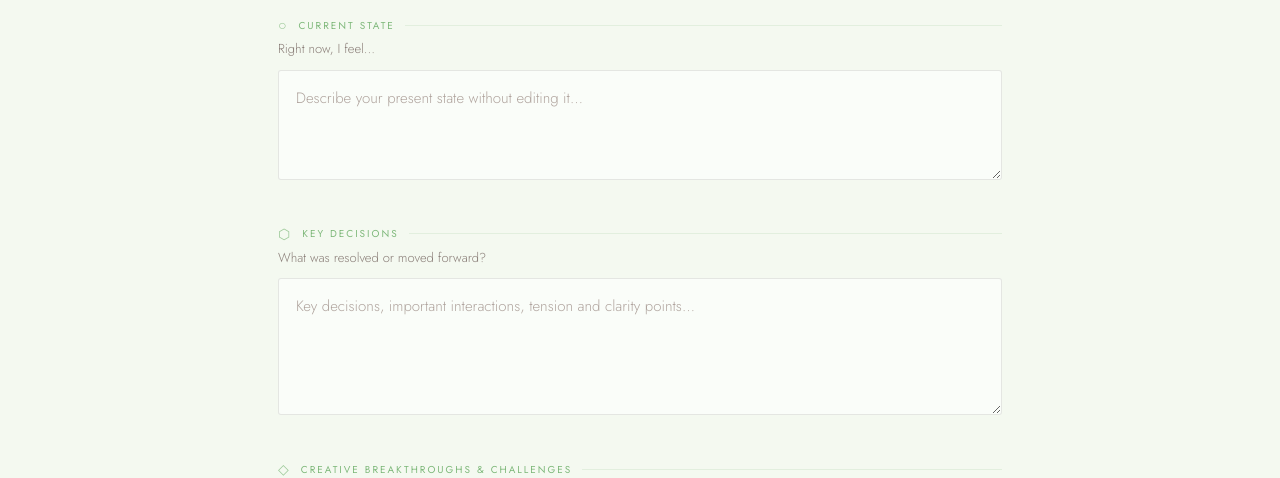
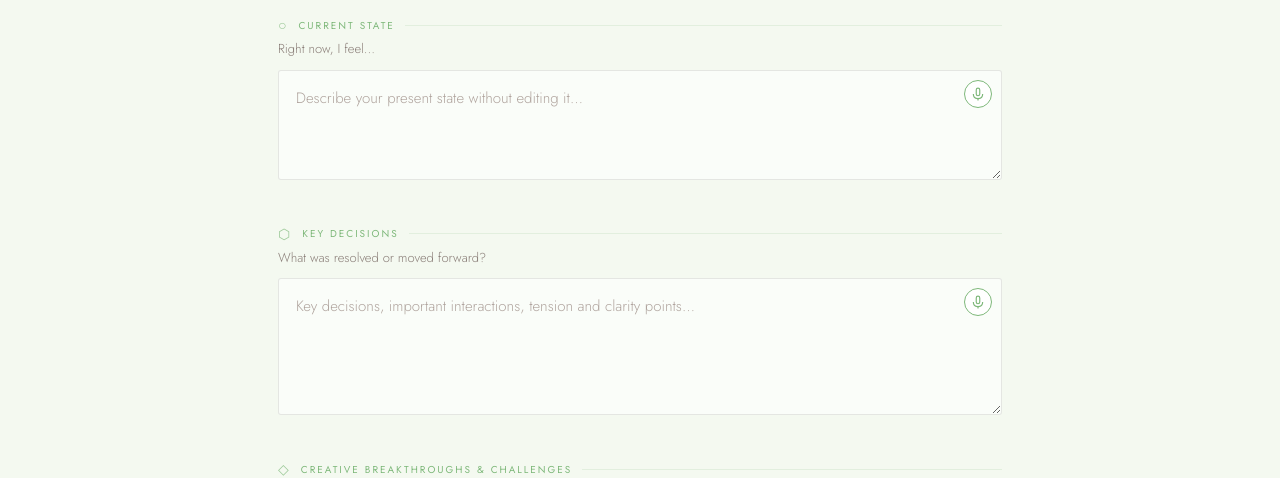
Before and after one commit to carlosmkjr-bit/Directors-Journal, a React (Vite) app: page / in a window 1280 px wide. Shown: the part 254-732 px from the top of the page. Built offline with nearby package versions, Linux system fonts and the light colour scheme.

Commit message:
Update App.jsx

```diff
--- a/src/App.jsx
+++ b/src/App.jsx
@@ -1,4 +1,4 @@
-import { useState, useEffect, useRef } from "react";
+import { useState, useEffect, useRef, useCallback } from "react";
 
 const SEASONS = {
   spring: { label: "Spring", glyph: "✦", color: "#7eb87a", bg: "#f4f9f0", bgCard: "rgba(126,184,122,0.06)" },
@@ -46,6 +46,86 @@ const WEEKLY_SECTIONS = [
 const INIT_DAILY = { state: "", decisions: "", breakthroughs: "", questions: "", notes: "" };
 const INIT_WEEKLY = { w_state: "", w_happened: "", w_embodied: "", w_structural: "", w_iq: "", w_principle: "", w_adjustment: "", w_closing: "" };
 
+function useVoice(onResult) {
+  const [listening, setListening] = useState(false);
+  const [activeKey, setActiveKey] = useState(null);
+  const recRef = useRef(null);
+  const supported = typeof window !== "undefined" && ("SpeechRecognition" in window || "webkitSpeechRecognition" in window);
+
+  const start = useCallback((key) => {
+    if (!supported) return;
+    if (recRef.current) { recRef.current.stop(); }
+    const SR = window.SpeechRecognition || window.webkitSpeechRecognition;
+    const rec = new SR();
+    rec.continuous = true;
+    rec.interimResults = false;
+    rec.lang = "en-US";
+    rec.onresult = (e) => {
+      const transcript = Array.from(e.results).map(r => r[0].transcript).join(" ");
+      onResult(key, transcript);
+    };
+    rec.onend = () => { setListening(false); setActiveKey(null); };
+    rec.onerror = () => { setListening(false); setActiveKey(null); };
+    rec.start();
+    recRef.current = rec;
+    setListening(true);
+    setActiveKey(key);
+  }, [supported, onResult]);
+
+  const stop = useCallback(() => {
+    if (recRef.current) { recRef.current.stop(); recRef.current = null; }
+    setListening(false);
+    setActiveKey(null);
+  }, []);
+
+  const toggle = useCallback((key) => {
+    if (listening && activeKey === key) { stop(); } else { start(key); }
+  }, [listening, activeKey, start, stop]);
+
+  return { listening, activeKey, toggle, stop, supported };
+}
+
+function RecordingBanner({ listening, stop }) {
+  if (!listening) return null;
+  return (
+    <div style={{
+      position:"fixed",top:0,left:0,right:0,zIndex:9999,
+      background:"#e53e3e",color:"white",padding:"12px 24px",
+      display:"flex",alignItems:"center",justifyContent:"space-between",
+      fontFamily:"'Jost',sans-serif",fontSize:"13px",fontWeight:500,
+      letterSpacing:".05em",boxShadow:"0 2px 12px rgba(229,62,62,0.4)"
+    }}>
+      <div style={{display:"flex",alignItems:"center",gap:"10px"}}>
+        <span style={{width:10,height:10,borderRadius:"50%",background:"white",display:"inline-block",animation:"blink 1s infinite"}}/>
+        RECORDING — speak now
+      </div>
+      <button onClick={stop} style={{
+        background:"rgba(255,255,255,0.25)",border:"1px solid rgba(255,255,255,0.5)",
+        color:"white",padding:"5px 14px",borderRadius:"2px",cursor:"pointer",
+        fontFamily:"'Jost',sans-serif",fontSize:"11px",letterSpacing:".1em",fontWeight:600
+      }}>■ STOP</button>
+    </div>
+  );
+}
+
+function MicBtn({ fieldKey, activeKey, listening, toggle, color }) {
+  const isActive = listening && activeKey === fieldKey;
+  return (
+    <button
+      className={`mic-btn${isActive ? " mic-active" : ""}`}
+      onClick={() => toggle(fieldKey)}
+      title={isActive ? "Stop recording" : "Speak to type"}
+      style={{ "--mic-color": isActive ? "#e53e3e" : color }}
+    >
+      {isActive ? (
+        <svg width="14" height="14" viewBox="0 0 24 24" fill="currentColor"><rect x="6" y="6" width="12" height="12" rx="2"/></svg>
+      ) : (
+        <svg width="14" height="14" viewBox="0 0 24 24" fill="currentColor"><path d="M12 1a4 4 0 0 1 4 4v7a4 4 0 0 1-8 0V5a4 4 0 0 1 4-4zm0 2a2 2 0 0 0-2 2v7a2 2 0 0 0 4 0V5a2 2 0 0 0-2-2zm-7 9a7 7 0 0 0 14 0h2a9 9 0 0 1-8 8.94V23h-2v-2.06A9 9 0 0 1 3 12h2z"/></svg>
+      )}
+    </button>
+  );
+}
+
 export default function CulturalJournal() {
   const now = new Date();
   const sk = getSeason(now.getMonth());
@@ -61,6 +141,16 @@ export default function CulturalJournal() {
   const [archiveFilter, setArchiveFilter] = useState("all");
   const [importMsg, setImportMsg] = useState("");
   const importRef = useRef();
+
+  const handleVoiceResult = useCallback((key, transcript) => {
+    if (DAILY_FIELDS.find(f => f.key === key) || key === "notes") {
+      setDaily(d => ({ ...d, [key]: (d[key] ? d[key] + " " : "") + transcript }));
+    } else {
+      setWeekly(w => ({ ...w, [key]: (w[key] ? w[key] + " " : "") + transcript }));
+    }
+  }, []);
+
+  const { listening, activeKey, toggle, stop, supported } = useVoice(handleVoiceResult);
 
   useEffect(() => { const t = setInterval(() => setTime(fmtTime(new Date())), 30000); return () => clearInterval(t); }, []);
   useEffect(() => { try { localStorage.setItem("cj_e2", JSON.stringify(entries)); } catch {} }, [entries]);
@@ -141,9 +231,16 @@ export default function CulturalJournal() {
         .fl-icon{font-size:14px;opacity:.75;}
         .fl-div{flex:1;height:1px;background:${c}28;}
         .fl-sub{font-size:13px;color:#8a7e78;margin-bottom:11px;line-height:1.5;font-weight:300;}
-        textarea{width:100%;background:rgba(255,255,255,0.58);border:1px solid rgba(0,0,0,0.09);border-radius:3px;padding:14px 17px;font-family:'Jost',sans-serif;font-size:15px;line-height:1.78;color:#2a2320;resize:vertical;transition:border-color .2s,box-shadow .2s;outline:none;font-weight:300;}
+        .textarea-wrap{position:relative;}
+        textarea{width:100%;background:rgba(255,255,255,0.58);border:1px solid rgba(0,0,0,0.09);border-radius:3px;padding:14px 44px 14px 17px;font-family:'Jost',sans-serif;font-size:15px;line-height:1.78;color:#2a2320;resize:vertical;transition:border-color .2s,box-shadow .2s;outline:none;font-weight:300;}
         textarea:focus{border-color:${c}80;box-shadow:0 0 0 3px ${c}12;background:rgba(255,255,255,0.85);}
         textarea::placeholder{color:#b0a49e;}
+        .mic-btn{position:absolute;top:10px;right:10px;width:28px;height:28px;border-radius:50%;border:1.5px solid var(--mic-color);background:white;color:var(--mic-color);cursor:pointer;display:flex;align-items:center;justify-content:center;transition:all .2s;padding:0;}
+        .mic-btn:hover{background:var(--mic-color);color:white;}
+        .mic-active{background:var(--mic-color) !important;color:white !important;animation:pulse 1.2s infinite;}
+        @keyframes pulse{0%,100%{box-shadow:0 0 0 4px var(--mic-color)22;}50%{box-shadow:0 0 0 8px var(--mic-color)11;}}
+        @keyframes blink{0%,100%{opacity:1;}50%{opacity:0.3;}}
+        .voice-hint{font-size:11px;color:#e53e3e;margin-top:5px;font-weight:400;}
         .iq-label{font-family:'Jost',sans-serif;font-size:10px;letter-spacing:.2em;text-transform:uppercase;color:${c};margin-bottom:4px;display:flex;align-items:center;gap:10px;}
         .iq-sub{font-size:13px;color:#8a7e78;margin-bottom:14px;font-weight:300;}
         .iq-options{display:flex;flex-direction:column;gap:8px;margin-bottom:10px;}
@@ -163,9 +260,10 @@ export default function CulturalJournal() {
         .save-btn:active{transform:translateY(0);}
         .saved-flash{font-family:'Jost',sans-serif;font-size:10px;letter-spacing:.18em;text-transform:uppercase;color:${c};animation:fadeIn .3s ease;}
         @keyframes fadeIn{from{opacity:0;transform:translateY(4px)}to{opacity:1;transform:none}}
+        @keyframes blink{0%,100%{opacity:1;}50%{opacity:0.3;}}
         .af-row{display:flex;gap:8px;margin-bottom:20px;flex-wrap:wrap;align-items:center;justify-content:space-between;}
         .af-filters{display:flex;gap:8px;flex-wrap:wrap;}
-        .af-actions{display:flex;gap:8px;flex-wrap:wrap;}
+        .af-actions{display:flex;gap:8px;flex-wrap:wrap;align-items:center;}
         .af-btn{font-family:'Jost',sans-serif;font-size:9.5px;letter-spacing:.16em;text-transform:uppercase;background:none;border:1px solid rgba(0,0,0,0.12);padding:6px 16px;border-radius:2px;cursor:pointer;color:#8a7e78;transition:all .2s;}
         .af-btn:hover{color:#2a2320;border-color:rgba(0,0,0,0.25);}
         .af-btn.active{background:${c};color:white;border-color:${c};}
@@ -174,7 +272,7 @@ export default function CulturalJournal() {
         .export-btn:hover{opacity:.85;}
         .import-btn{background:none;border:1px solid ${c};color:${c};}
         .import-btn:hover{background:${c}14;}
-        .import-msg{font-size:12px;color:${c};font-weight:500;letter-spacing:.05em;animation:fadeIn .3s ease;}
+        .import-msg{font-size:12px;color:${c};font-weight:500;letter-spacing:.05em;}
         .archive-divider{height:1px;background:rgba(0,0,0,0.06);margin-bottom:24px;}
         .ec{background:rgba(255,255,255,0.65);border:1px solid rgba(0,0,0,0.08);border-radius:4px;padding:26px 30px 22px;margin-bottom:26px;position:relative;transition:box-shadow .2s;}
         .ec:hover{box-shadow:0 4px 18px rgba(0,0,0,0.07);}
@@ -191,6 +289,8 @@ export default function CulturalJournal() {
         .empty{text-align:center;padding:80px 24px;color:#9a8e88;font-size:15px;font-weight:300;}
         @media(max-width:640px){.jh{padding:18px 18px 14px;}.nav{padding:0 18px;}.main{padding:26px 18px 50px;}.jh-title{font-size:21px;}.af-row{flex-direction:column;align-items:flex-start;}}
       `}</style>
+
+      <RecordingBanner listening={listening} stop={stop} />
 
       <div className="jh">
         <div>
@@ -218,13 +318,21 @@ export default function CulturalJournal() {
             <div className="fb" key={f.key}>
               <div className="fl"><span className="fl-icon">{f.icon}</span><span>{f.label}</span><span className="fl-div"/></div>
               <div className="fl-sub">{f.sub}</div>
-              <textarea rows={f.rows} placeholder={f.placeholder} value={daily[f.key]} onChange={e => setDaily(d => ({...d,[f.key]:e.target.value}))} />
+              <div className="textarea-wrap">
+                <textarea rows={f.rows} placeholder={f.placeholder} value={daily[f.key]} onChange={e => setDaily(d => ({...d,[f.key]:e.target.value}))} />
+                {supported && <MicBtn fieldKey={f.key} activeKey={activeKey} listening={listening} toggle={toggle} color={c} />}
+              </div>
+              {listening && activeKey === f.key && <div className="voice-hint">● Recording… tap mic to stop</div>}
             </div>
           ))}
           <div className="fb">
             <span className="closing-label">Additional Notes</span>
             <div className="closing-sub">Anything else that belongs in the record…</div>
-            <textarea rows={3} placeholder="Further observations, impressions, fragments…" value={daily.notes} onChange={e => setDaily(d => ({...d,notes:e.target.value}))} />
+            <div className="textarea-wrap">
+              <textarea rows={3} placeholder="Further observations, impressions, fragments…" value={daily.notes} onChange={e => setDaily(d => ({...d,notes:e.target.value}))} />
+              {supported && <MicBtn fieldKey="notes" activeKey={activeKey} listening={listening} toggle={toggle} color={c} />}
+            </div>
+            {listening && activeKey === "notes" && <div className="voice-hint">● Recording… tap mic to stop</div>}
           </div>
           <div className="save-row">
             {saved ? <span className="saved-flash">✦ Entry Recorded</span> : <span className="save-note">Entries are stored locally.</span>}
@@ -243,7 +351,11 @@ export default function CulturalJournal() {
               <div className="section-num">{s.num}</div>
               <div className="fl"><span className="fl-icon">{s.icon}</span><span>{s.label}</span><span className="fl-div"/></div>
               <div className="fl-sub">{s.sub}</div>
-              <textarea rows={s.rows} placeholder={s.placeholder} value={weekly[s.key]} onChange={e => setWeekly(w => ({...w,[s.key]:e.target.value}))} />
+              <div className="textarea-wrap">
+                <textarea rows={s.rows} placeholder={s.placeholder} value={weekly[s.key]} onChange={e => setWeekly(w => ({...w,[s.key]:e.target.value}))} />
+                {supported && <MicBtn fieldKey={s.key} activeKey={activeKey} listening={listening} toggle={toggle} color={c} />}
+              </div>
+              {listening && activeKey === s.key && <div className="voice-hint">● Recording… tap mic to stop</div>}
             </div>
           ))}
           <div className="fb">
@@ -263,7 +375,11 @@ export default function CulturalJournal() {
           <div className="fb">
             <span className="closing-label">Closing</span>
             <div className="closing-sub">Any final reflection to seal this week's record.</div>
-            <textarea rows={3} placeholder="How do you leave this week behind and step into the next one?…" value={weekly.w_closing} onChange={e => setWeekly(w => ({...w,w_closing:e.target.value}))} />
+            <div className="textarea-wrap">
+              <textarea rows={3} placeholder="How do you leave this week behind and step into the next one?…" value={weekly.w_closing} onChange={e => setWeekly(w => ({...w,w_closing:e.target.value}))} />
+              {supported && <MicBtn fieldKey="w_closing" activeKey={activeKey} listening={listening} toggle={toggle} color={c} />}
+            </div>
+            {listening && activeKey === "w_closing" && <div className="voice-hint">● Recording… tap mic to stop</div>}
           </div>
           <div className="save-row">
             {saved ? <span className="saved-flash">✦ Week Recorded</span> : <span className="save-note">Stored locally in your browser.</span>}
```
